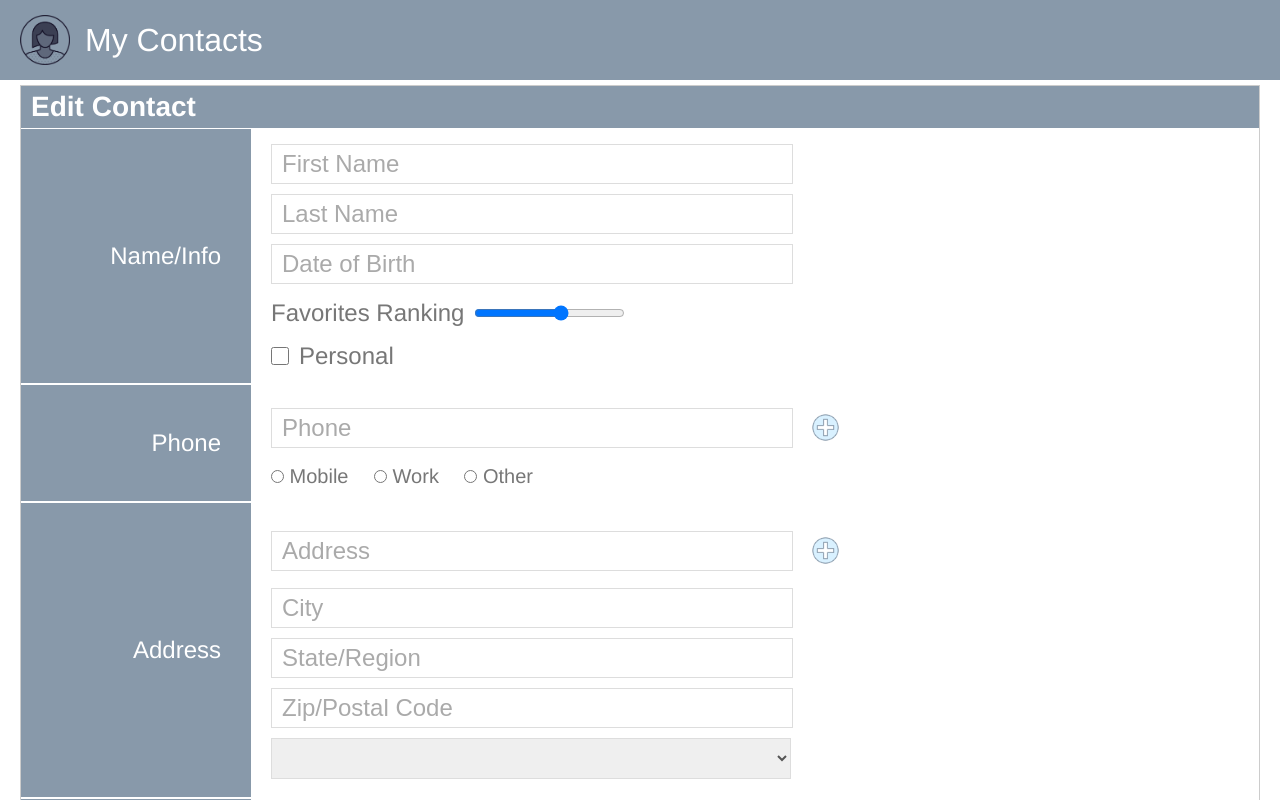
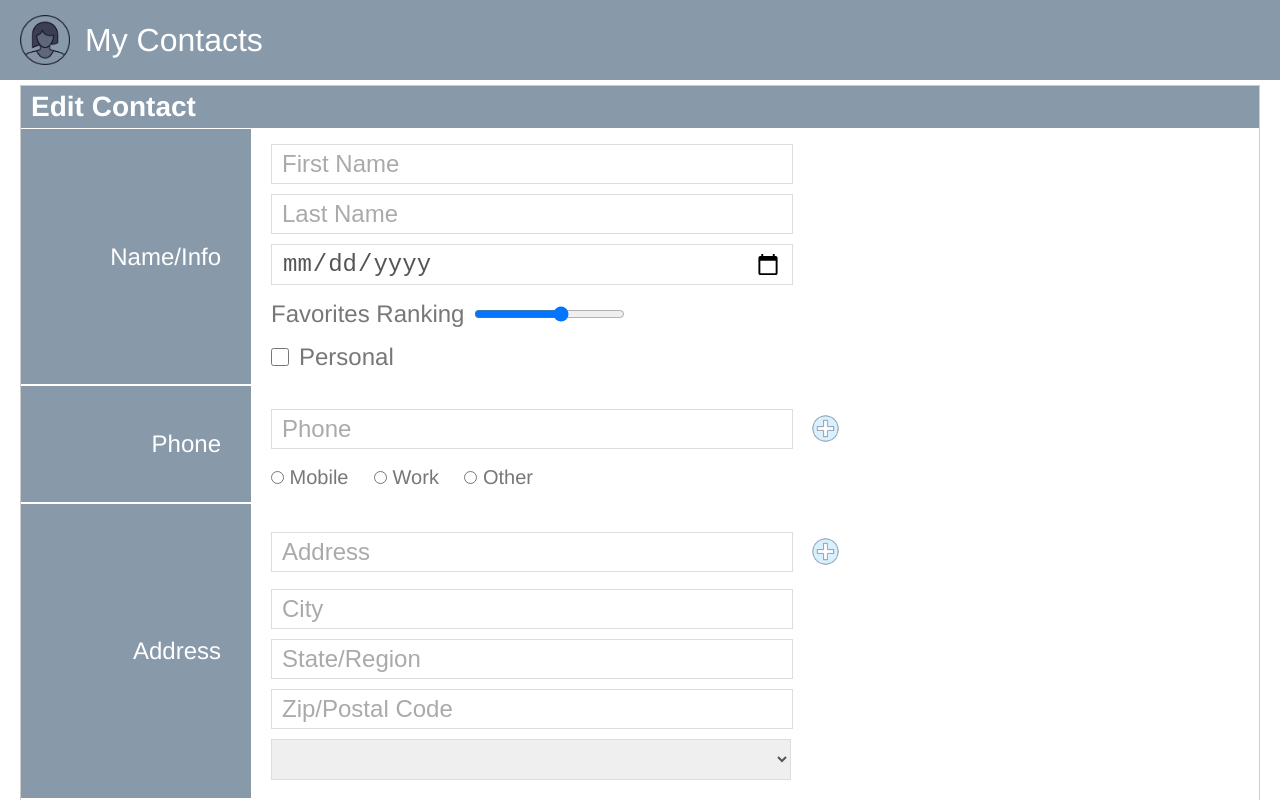
Before and after one commit to benmuratseker/angular-reactive-forms, an Angular app: page /contacts/edit in a window 1280 px wide. Shown: the top 800 px of the page. Built offline with nearby package versions, Linux system fonts and the light colour scheme; what angular-in-memory-web-api would draw is missing.

Commit message:
modify gitignore

```diff
--- a/src/app/contacts/contact.model.ts
+++ b/src/app/contacts/contact.model.ts
@@ -4,6 +4,7 @@ export interface Contact {
   firstName: string,
   lastName: string,
   dateOfBirth: Date | null,
+  //dateOfBirth: string, // to use dateofbirth as string
   favoritesRanking: number | null,
   phone: Phone,
   address: Address,
--- a/src/app/contacts/contacts.service.ts
+++ b/src/app/contacts/contacts.service.ts
@@ -11,7 +11,12 @@ export class ContactsService {
   constructor(private http: HttpClient) { }
 
   getContact(id: string): Observable<Contact | undefined> {
-    return this.http.get<Contact>(`api/contacts/${id}`)
+
+    //to use dateofbirth as string
+    //return this.http.get<Contact>(`api/contacts/${id}`)
+      //.pipe(map(c => { c.dateOfBirth = c.dateOfBirth.split('T')[0]; return c })); //gets only date form a datetime info
+
+      return this.http.get<Contact>(`api/contacts/${id}`)
       .pipe(map(c => {
         const dob = c.dateOfBirth ? new Date(c.dateOfBirth) : null;
         return { ...c, dateOfBirth: dob }
--- a/src/app/contacts/in-memory-contacts.service.ts
+++ b/src/app/contacts/in-memory-contacts.service.ts
@@ -10,6 +10,7 @@ export class InMemoryContactsApi implements InMemoryDbService {
         firstName: 'Percival',
         lastName: 'Doodleplumb',
         dateOfBirth: new Date('1994/05/05'),
+        //dateOfBirth: new Date('1994/05/05').toISOString(), //to use dateofbirth as string
         favoritesRanking: 0,
         phone: { phoneNumber: '555-765-4321', phoneType: 'mobile' },
         address: {
@@ -27,6 +28,7 @@ export class InMemoryContactsApi implements InMemoryDbService {
         firstName: 'Mortimer',
         lastName: 'Flungford',
         dateOfBirth: new Date('1988/10/05'),
+        //dateOfBirth: new Date('1988/10/05').toISOString(),//to use dateofbirth as string
         favoritesRanking: 0,
         phone: { phoneNumber: '555-877-5678', phoneType: 'work' },
         address: {
@@ -44,6 +46,7 @@ export class InMemoryContactsApi implements InMemoryDbService {
         firstName: 'Wanda',
         lastName: 'Giggleworth',
         dateOfBirth: new Date('1986/11/08'),
+        //dateOfBirth: new Date('1986/11/08').toISOString(),//to use dateofbirth as string
         favoritesRanking: 1,
         phone: { phoneNumber: '555-123-4567', phoneType: 'mobile' },
         address: {
--- a/src/app/edit-contact/edit-contact.component.html
+++ b/src/app/edit-contact/edit-contact.component.html
@@ -7,7 +7,9 @@
         <!-- <input [formControl]="firstName" placeholder="First Name" /> -->
         <input formControlName="firstName" placeholder="First Name" />
         <input formControlName="lastName" placeholder="Last Name" />
-        <input formControlName="dateOfBirth" placeholder="Date of Birth" />
+        <input formControlName="dateOfBirth" placeholder="Date of Birth"
+            type="date"
+            [value]="contactForm.controls.dateOfBirth.value | date:'yyyy-MM-dd'" />
         <div>
           <span>Favorites Ranking </span>
             <input formControlName="favoritesRanking" placeholder="Favorites Ranking" type="range" min="0" max="5"/>
--- a/src/app/edit-contact/edit-contact.component.ts
+++ b/src/app/edit-contact/edit-contact.component.ts
@@ -38,6 +38,7 @@ export class EditContactComponent implements OnInit {
       firstName : '',
       lastName : '',
       dateOfBirth : <Date | null> null,
+      //dateOfBirth : '', //to use dateofbirth as string
       favoritesRanking : <number | null> null,
       phone : this.fb.nonNullable.group({
         phoneNumber :  '',
```
Also changed, not shown: 1 other file (tests, documents, lock files or other folders).
